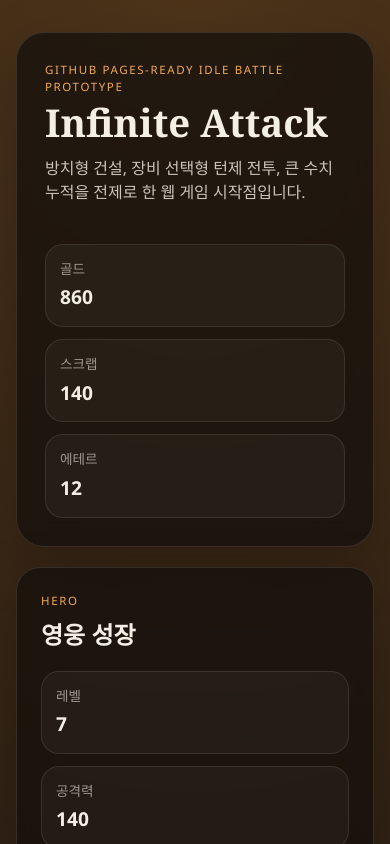
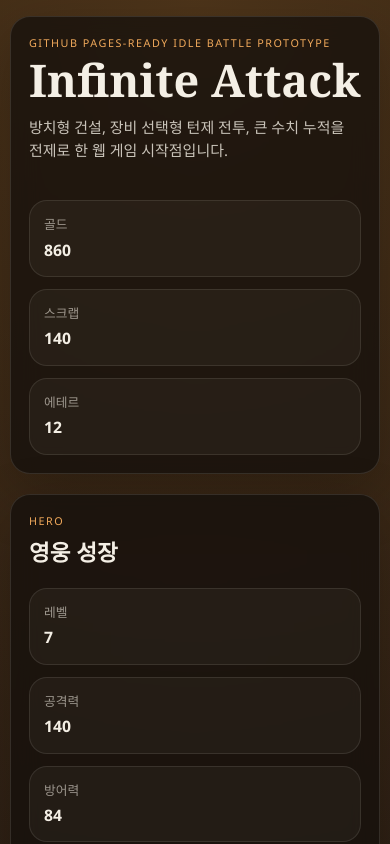
Before and after one commit to AtaraxyK/InfiniteAttack, a React (Vite) app: page / in a window 390 px wide. Shown: the top 844 px of the page. Built offline with nearby package versions, Linux system fonts and the light colour scheme.

Commit message:
Fix mobile layout and add Pages config

```diff
--- a/src/App.tsx
+++ b/src/App.tsx
@@ -257,7 +257,10 @@ export function App() {
                 <h3>라인 {lane.laneId}</h3>
                 <p>{lane.activeProject ? describeProject(lane.activeProject, now) : '비어 있음'}</p>
                 <p className="muted">
-                  예약: {lane.queue ? `${findBuildingName(lane.queue.buildingId)} Lv.${lane.queue.targetLevel}` : '없음'}
+                  예약:{' '}
+                  {lane.queue
+                    ? `${findBuildingName(lane.queue.buildingId)} Lv.${lane.queue.targetLevel}`
+                    : '없음'}
                 </p>
               </article>
             ))}
@@ -339,7 +342,7 @@ export function App() {
             </div>
           </div>
           <ol className="roadmap">
-            <li>로컬 저장을 붙여 건설/자원/영웅 상태를 문자열 기반으로 직렬화</li>
+            <li>로컬 저장을 붙여 건설, 자원, 영웅 상태를 문자열 기반으로 직렬화</li>
             <li>마지막 접속 시각을 기준으로 오프라인 생산량과 건설 완료를 계산</li>
             <li>장비 획득, 강화, 스테이지 해금, 전투 로그를 데이터 테이블로 확장</li>
             <li>클라우드 저장은 이후 Supabase 같은 BaaS를 연결해 계정 단위로 동기화</li>
--- a/src/styles.css
+++ b/src/styles.css
@@ -17,6 +17,7 @@ body {
   margin: 0;
   min-width: 320px;
   min-height: 100vh;
+  overflow-x: hidden;
 }
 
 button {
@@ -28,6 +29,7 @@ button {
   font: inherit;
   padding: 0.8rem 1rem;
   transition: transform 140ms ease, opacity 140ms ease;
+  width: 100%;
 }
 
 button:hover {
@@ -68,9 +70,12 @@ button.secondary {
 .hero-banner h1,
 .section-head h2,
 .building-card h3,
-.lane-card h3 {
+.lane-card h3,
+.gear-card strong,
+.stage-card strong {
   margin: 0;
   font-family: Georgia, "Times New Roman", serif;
+  overflow-wrap: anywhere;
 }
 
 .hero-banner h1 {
@@ -132,6 +137,7 @@ button.secondary {
   border-radius: 18px;
   border: 1px solid rgba(244, 239, 229, 0.1);
   background: rgba(244, 239, 229, 0.04);
+  min-width: 0;
 }
 
 .resource-chip,
@@ -184,8 +190,18 @@ button.secondary {
   background: rgba(244, 239, 229, 0.03);
 }
 
+.building-card > div,
+.lane-card,
+.battle-preview,
+.combat-log,
+.resource-chip,
+.stat-card {
+  min-width: 0;
+}
+
 .building-actions {
   display: flex;
+  flex-wrap: wrap;
   gap: 8px;
 }
 
@@ -197,6 +213,7 @@ button.secondary {
 .stage-card {
   text-align: left;
   padding: 16px;
+  white-space: normal;
 }
 
 .gear-card {
@@ -253,6 +270,11 @@ button.secondary {
 }
 
 @media (max-width: 960px) {
+  .app-shell {
+    width: min(100%, calc(100% - 20px));
+    padding: 16px 0 32px;
+  }
+
   .hero-banner,
   .stat-grid,
   .gear-grid,
@@ -260,6 +282,17 @@ button.secondary {
   .resource-panel,
   .lane-grid {
     grid-template-columns: 1fr;
+  }
+
+  .hero-banner,
+  .panel {
+    padding: 18px;
+    border-radius: 20px;
+  }
+
+  .section-head {
+    flex-direction: column;
+    align-items: flex-start;
   }
 
   .building-card {
@@ -271,4 +304,28 @@ button.secondary {
     width: 100%;
     flex-direction: column;
   }
+
+  .gear-card {
+    min-height: auto;
+  }
 }
+
+@media (max-width: 560px) {
+  :root {
+    font-size: 15px;
+  }
+
+  .hero-banner h1 {
+    font-size: clamp(2rem, 12vw, 3rem);
+  }
+
+  .resource-chip strong,
+  .stat-card strong,
+  .stage-card strong {
+    font-size: 1.05rem;
+  }
+
+  .roadmap {
+    padding-left: 1rem;
+  }
+}
```
